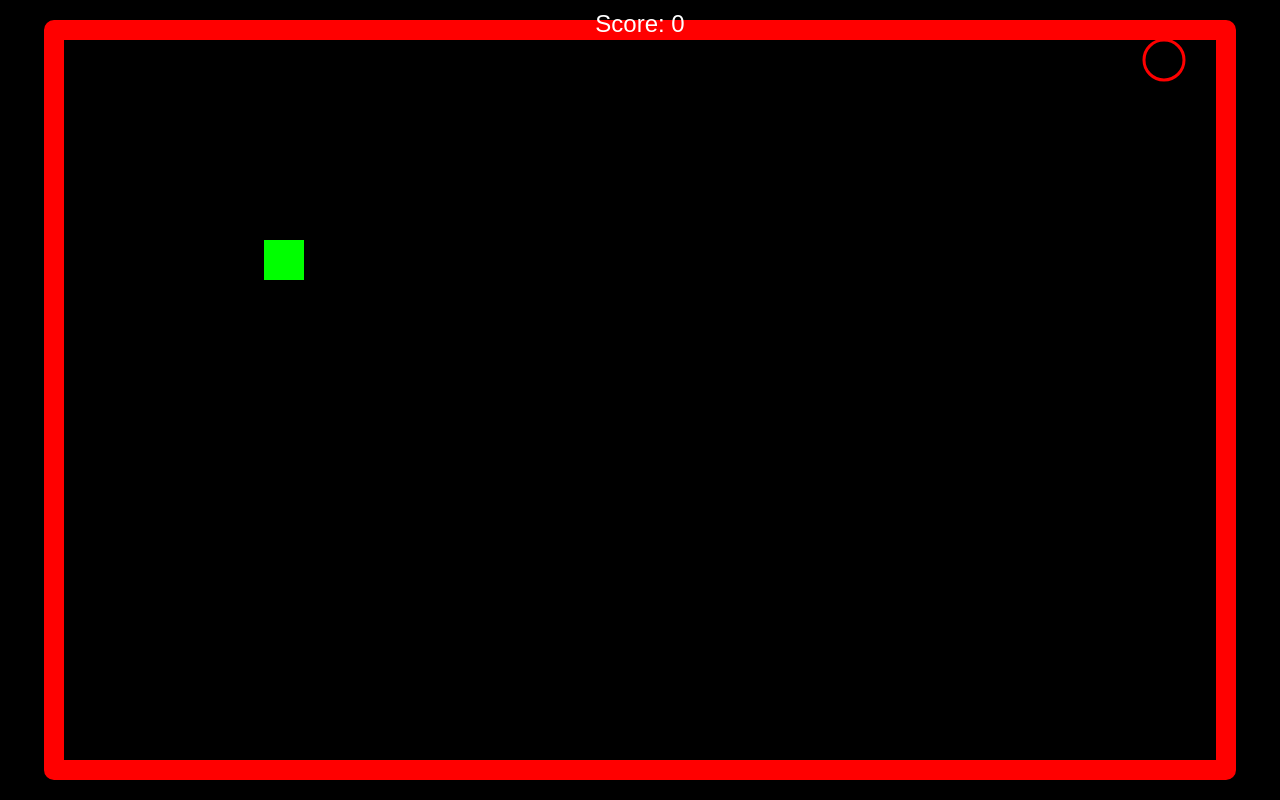
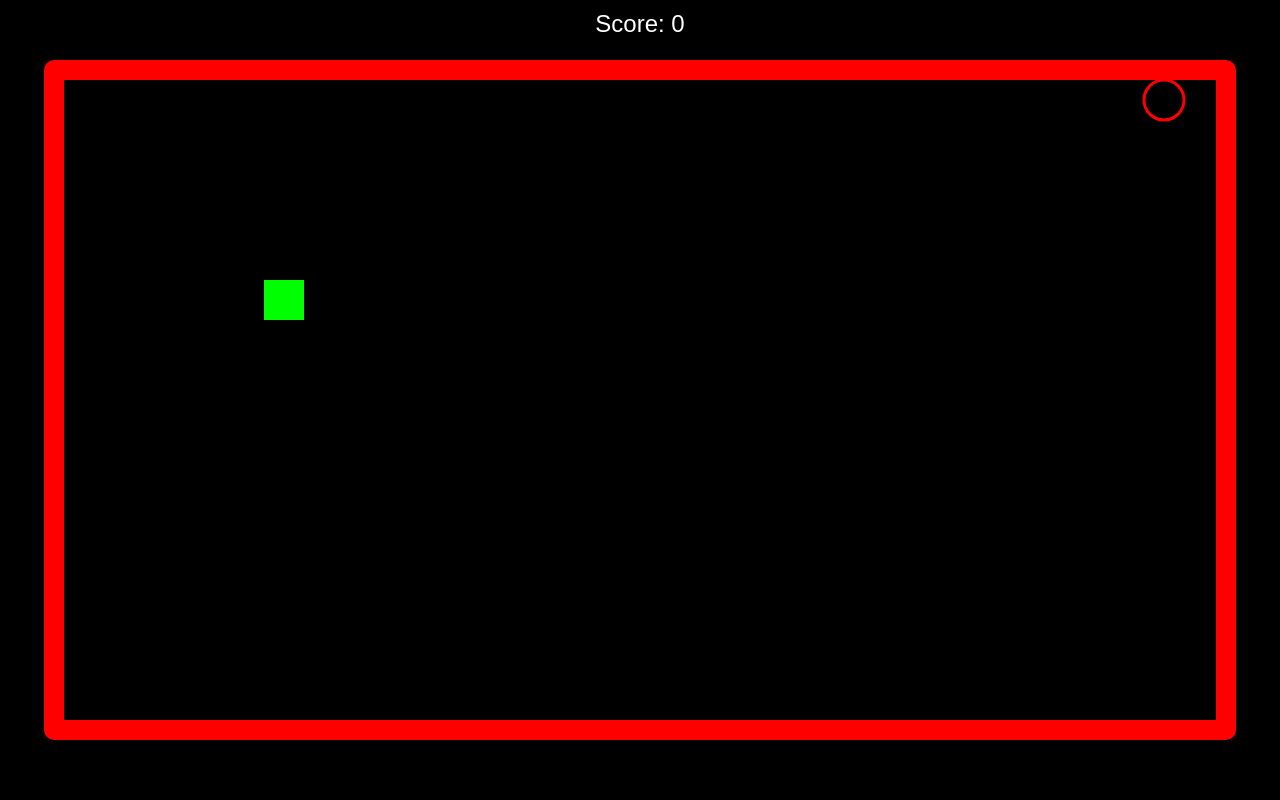
Before and after one commit to Jimbee4fam/The-Circle-Snake, a plain HTML site: page index.html in a window 1280 px wide. Drawn offline with Linux system fonts and the light colour scheme.

Commit message:
Update index.html

```diff
--- a/index.html
+++ b/index.html
@@ -37,10 +37,10 @@
         const canvas = document.getElementById("gameCanvas");
         const ctx = canvas.getContext("2d");
 
-        // Set canvas to slightly smaller size
+        // Set canvas to slightly smaller size with shorter height
         function resizeCanvas() {
             canvas.width = window.innerWidth * 0.9; // Slightly smaller than full width
-            canvas.height = window.innerHeight * 0.9; // Slightly smaller than full height
+            canvas.height = window.innerHeight * 0.8; // Reduced height for a shorter play area
         }
         resizeCanvas();
         window.addEventListener("resize", resizeCanvas);
```
